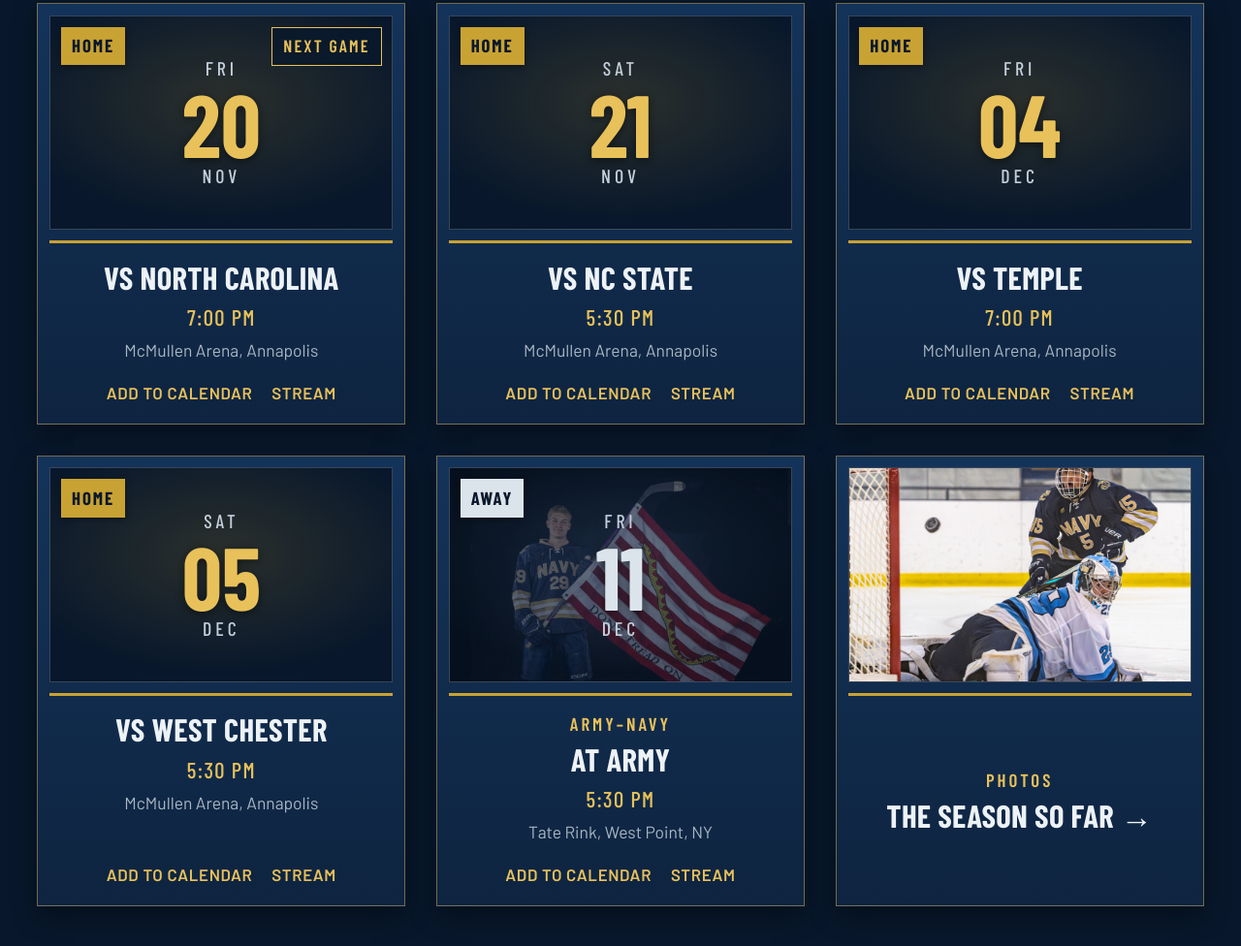
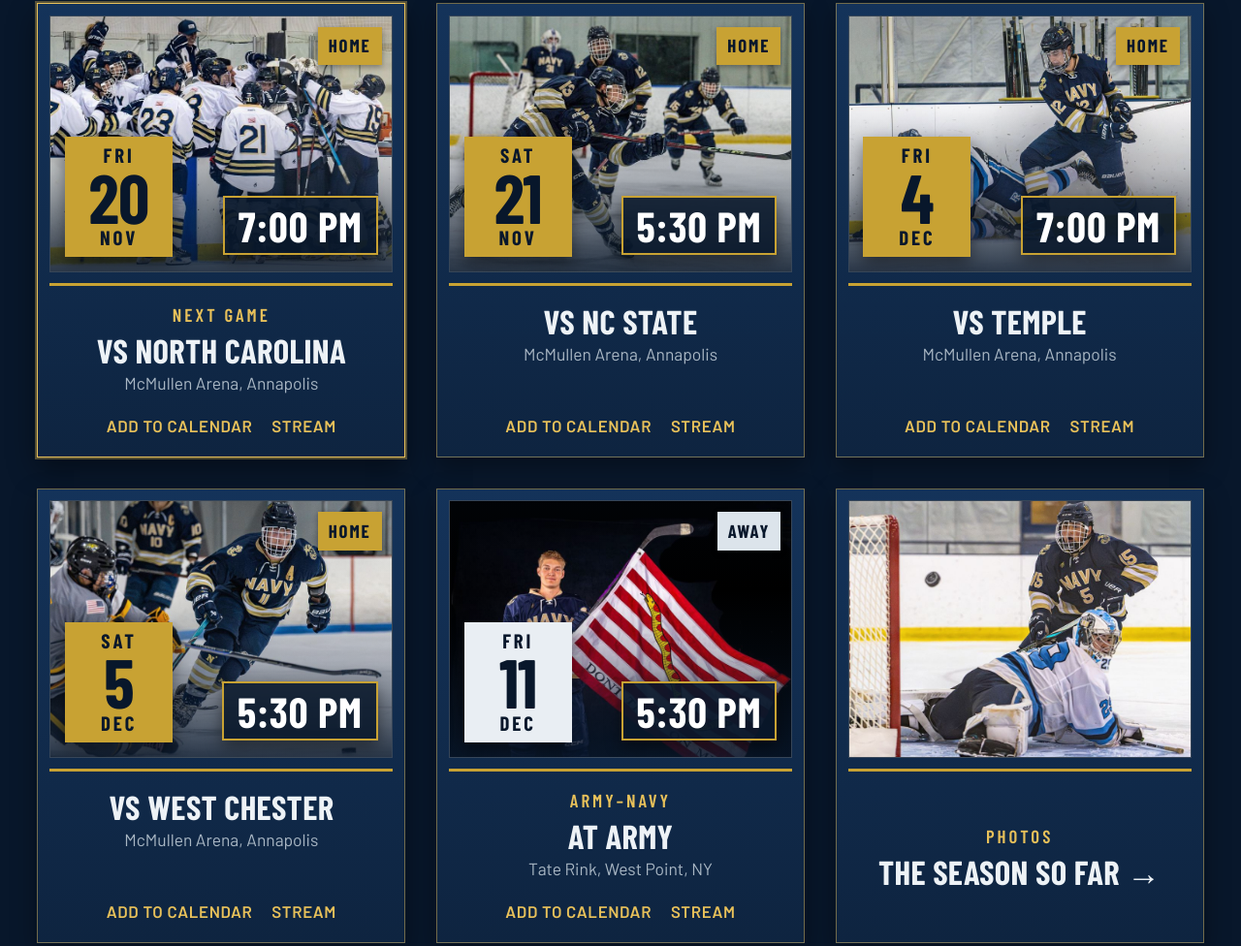
Before and after one commit to Sam-Dorchuck/navy-hockey, a plain HTML site: page index.html in a window 1280 px wide. Shown: the part 1853-2829 px from the top of the page at 97% size. Drawn offline with nearby package versions, Linux system fonts and the light colour scheme.

Commit message:
Home game cards: action photos, big gold date block and time pill
- CARD_PHOTOS pool (card-sized copies in img/gallery/cards/), stable per game,
  per-game photo: override; Army-Navy uses the flag shot
- Next game card outlined in gold

Co-Authored-By: Claude Opus 5.5 <noreply@anthropic.com>
Claude-Session: https://claude.ai/code/session_01RiYXJzynH3meWLn5WjJbV1

```diff
--- a/css/site.css
+++ b/css/site.css
@@ -688,3 +688,32 @@ footer{background:#050F1D;padding:3rem 0;border-top:1px solid var(--line)}
 .gcard.photos .gc-plate{justify-content:center}
 .gcard.photos:hover h3{color:var(--gold-lt)}
 @media (prefers-reduced-motion:reduce){.gcard,.gcard:hover{transition:none;transform:none}}
+
+/* game cards v2: action photo, big date block + time pill on the photo */
+.gc-win{place-items:stretch;aspect-ratio:4/3}
+.gc-win img{filter:saturate(.95)}
+.gc-win::after{content:"";position:absolute;inset:0;pointer-events:none;
+  background:linear-gradient(180deg, rgba(8,23,43,.15) 0%, rgba(8,23,43,0) 35%, rgba(8,23,43,.25) 60%, rgba(8,23,43,.85) 100%)}
+.gcard.marquee .gc-win img{opacity:1;filter:none}
+.gc-badge{left:auto;right:.55rem;top:.55rem;z-index:2}
+.gc-date{
+  position:absolute;left:.75rem;bottom:.75rem;z-index:2;
+  background:var(--gold);color:var(--navy-900);text-align:center;
+  padding:.45rem .8rem .5rem;min-width:5.6rem;box-shadow:0 6px 16px rgba(0,0,0,.45)
+}
+.gc-date b{font-size:3.6rem;line-height:.9;color:var(--navy-900);text-shadow:none;letter-spacing:-.01em}
+.gcard.away .gc-date b{color:var(--navy-900)}
+.gc-date small{font-size:1.05rem;font-weight:700;letter-spacing:.14em;color:var(--navy-900)}
+.gcard.away .gc-date{background:#E9EEF3}
+.gc-clock{
+  position:absolute;right:.75rem;bottom:.85rem;z-index:2;
+  font-family:"Barlow Condensed",sans-serif;font-weight:700;font-size:2.2rem;line-height:1;letter-spacing:.02em;
+  color:#fff;background:rgba(8,23,43,.88);border:2px solid var(--gold);padding:.35rem .7rem;
+  box-shadow:0 6px 16px rgba(0,0,0,.45)
+}
+.gc-time{display:none}
+.gcard.first{border-color:var(--gold-lt);box-shadow:0 0 0 2px rgba(232,193,90,.35), 0 12px 28px rgba(0,0,0,.45)}
+.gc-plate h3{font-size:1.75rem}
+.gcard.photos .gc-win{aspect-ratio:4/3}
+.gcard.photos .gc-win::after{display:none}
+@media (max-width:560px){.gc-date b{font-size:3rem}.gc-clock{font-size:1.8rem}}
--- a/js/data.js
+++ b/js/data.js
@@ -17,7 +17,10 @@ const TEAMS = [
    stream: optional livestream link for that game (e.g. the home team's
            channel for an away game). Home games default to our LIVESTREAM;
            away games without one show no Watch link.
-   marquee:true + tag:"…": rivalry treatment + homepage countdown. */
+   marquee:true + tag:"…": rivalry treatment + homepage countdown.
+   photo: optional picture for that game's homepage card, e.g.
+          photo:"img/gallery/cards/fish_shooting.jpg". Without one, each game
+          gets one of CARD_PHOTOS below (same photo every visit). */
 const SCHEDULE = {
   /* 2026-27 season. Add result:{w:true, score:"4-2"} to a game once played
      and the row switches from a start time to a W/L line automatically. */
@@ -274,3 +277,19 @@ const HERO_SAYINGS = [
   "The Frozen Chosen.",
   "Damn the torpedoes."
 ];
+
+/* Action shots used on the homepage "Coming up" cards (card-sized copies in
+   img/gallery/cards/). Each game is matched to one by its date, so a game keeps
+   the same photo every visit. Marquee games (Army–Navy) use the flag photo. */
+const CARD_PHOTOS = [
+  "img/gallery/cards/renby_big_hit.jpg",
+  "img/gallery/cards/cheese_action_2.jpg",
+  "img/gallery/cards/fish_shooting.jpg",
+  "img/gallery/cards/2024-09-20-nmih-vs-umd-34-x2-large.jpg",
+  "img/gallery/cards/2024-09-20-nmih-vs-umd-8-x2-large.jpg",
+  "img/gallery/cards/2024-09-20-nmih-vs-umd-9-x2-large.jpg",
+  "img/gallery/cards/2024-09-27-nmih-vs-uri-35-x2-large.jpg",
+  "img/gallery/cards/2024-09-27-nmih-vs-uri-68-x2-large.jpg",
+  "img/gallery/cards/2024-11-02-nmih-temple-7-x2-large.jpg",
+  "img/gallery/cards/2024-09-20-nmih-vs-umd-73-x2-large.jpg"
+];
--- a/js/site.js
+++ b/js/site.js
@@ -692,22 +692,36 @@ function slugify(s){
     const box = document.getElementById("gcards");
     if(!box) return;
     const list = D1.filter(g=>!isOver(g)).sort((a,b)=>faceoff(a)-faceoff(b)).slice(0,5);
+    /* a photo per game: its own photo:, the flag for marquee games, else one of
+       CARD_PHOTOS picked from the date (stable), never repeating within the row */
+    const pool = (typeof CARD_PHOTOS!=="undefined" && CARD_PHOTOS.length) ? CARD_PHOTOS : [];
+    const used = new Set();
+    const photoFor = g=>{
+      if(g.photo) return g.photo;
+      if(g.marquee) return "img/gallery/cards/mager_flag.jpg";
+      if(!pool.length) return "";
+      let k = [...g.date].reduce((h,c)=>(h*31 + c.charCodeAt(0))>>>0, 7) % pool.length;
+      for(let n=0; n<pool.length && used.has(k); n++) k = (k+1) % pool.length;
+      used.add(k); return pool[k];
+    };
     const card = (g,i)=>{
-      const f = fmt(g.date), when = faceoff(g);
-      const live = isLive(g), st = streamFor(g);
-      const ribbon = live ? 'Live now <span class="live-dot"></span>' : (i===0 ? "Next game" : "");
+      const f = fmt(g.date);
+      const live = isLive(g), st = streamFor(g), ph = photoFor(g);
+      const tags = [];
+      if(live) tags.push('Live now <span class="live-dot"></span>');
+      else if(i===0) tags.push("Next game");
+      if(g.tag) tags.push(esc(g.tag));
       return `
-      <article class="gcard ${g.home?"home":"away"}${g.marquee?" marquee":""}">
+      <article class="gcard ${g.home?"home":"away"}${g.marquee?" marquee":""}${i===0?" first":""}">
         <div class="gc-win">
-          ${g.marquee ? `<img src="img/gallery/mager_flag.jpg" alt="" loading="lazy">` : ""}
+          ${ph ? `<img src="${ph}" alt="" loading="lazy" decoding="async">` : ""}
           <span class="gc-badge">${g.home?"HOME":"AWAY"}</span>
-          ${ribbon ? `<span class="gc-ribbon">${ribbon}</span>` : ""}
-          <div class="gc-date"><small>${f.wd}</small><b>${String(f.day).padStart(2,"0")}</b><small>${f.mon}</small></div>
+          <div class="gc-date"><small>${f.wd}</small><b>${f.day}</b><small>${f.mon}</small></div>
+          <div class="gc-clock">${esc(g.time||"TBD")}</div>
         </div>
         <div class="gc-plate">
-          ${g.tag ? `<div class="gc-tag">${esc(g.tag)}</div>` : ""}
+          ${tags.length ? `<div class="gc-tag">${tags.join(" · ")}</div>` : ""}
           <h3>${g.home?"vs":"at"} ${esc(g.opp)}</h3>
-          <div class="gc-time">${esc(g.time||"TBD")}</div>
           <div class="gc-loc">${esc(g.loc)}</div>
           <div class="gc-links">
             ${live && st ? `<a href="${st}">Watch live</a>` : `<a href="${gcalLink(g, d1name)}">Add to calendar</a>`}
@@ -718,7 +732,7 @@ function slugify(s){
     };
     const photos = `
       <a class="gcard photos" href="photos.html">
-        <div class="gc-win"><img src="img/gallery/beef_scoring.jpg" alt="A Navy forward scores past a diving goalie" loading="lazy"></div>
+        <div class="gc-win"><img src="img/gallery/cards/beef_scoring.jpg" alt="A Navy forward scores past a diving goalie" loading="lazy"></div>
         <div class="gc-plate"><div class="gc-tag">Photos</div><h3>The season so far →</h3></div>
       </a>`;
     box.innerHTML = list.length
```
Also changed, not shown: img/gallery/cards/2024-09-20-nmih-vs-umd-34-x2-large.jpg (added), img/gallery/cards/2024-09-20-nmih-vs-umd-73-x2-large.jpg (added), img/gallery/cards/2024-09-20-nmih-vs-umd-8-x2-large.jpg (added), img/gallery/cards/2024-09-20-nmih-vs-umd-9-x2-large.jpg (added), img/gallery/cards/2024-09-27-nmih-vs-uri-35-x2-large.jpg (added), img/gallery/cards/2024-09-27-nmih-vs-uri-68-x2-large.jpg (added), img/gallery/cards/2024-11-02-nmih-temple-7-x2-large.jpg (added), img/gallery/cards/beef_scoring.jpg (added), img/gallery/cards/cheese_action_2.jpg (added), img/gallery/cards/fish_shooting.jpg (added), img/gallery/cards/mager_flag.jpg (added), img/gallery/cards/renby_big_hit.jpg (added).
